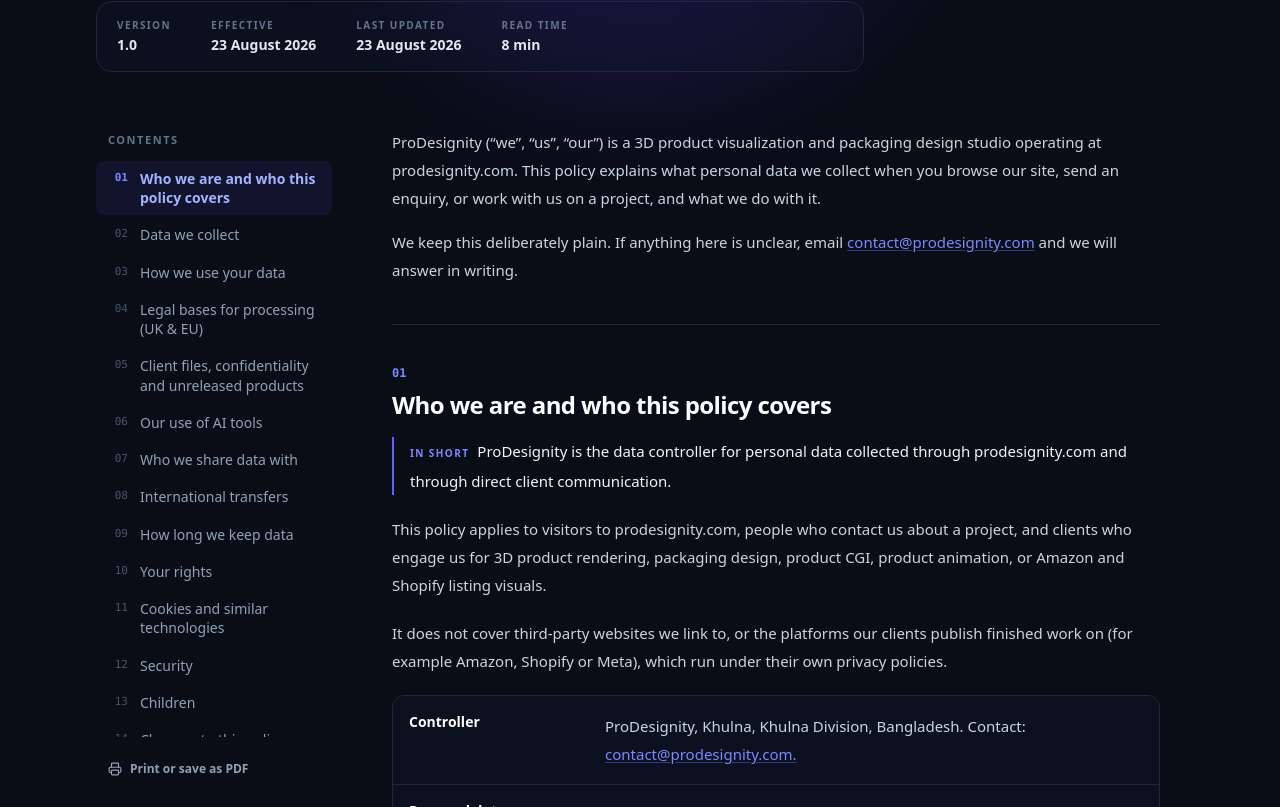
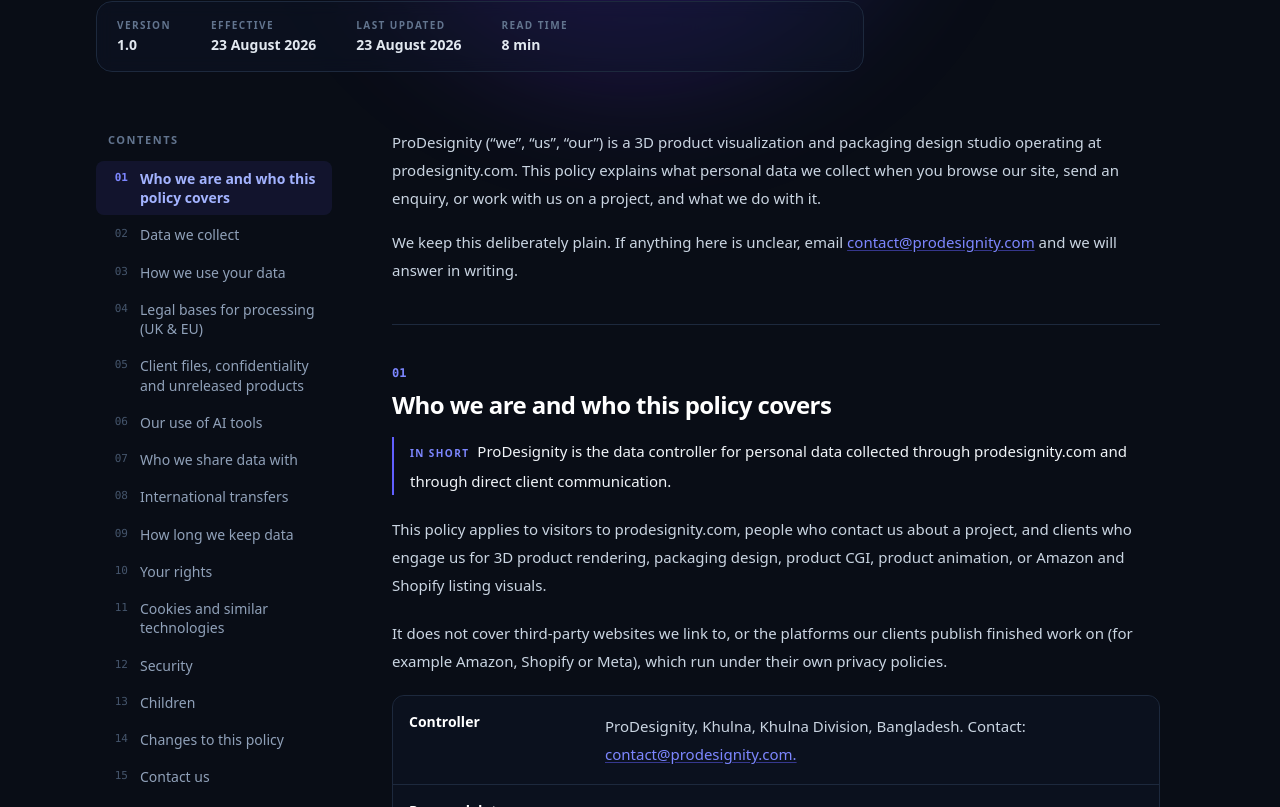
Before and after one commit to shagors/prodesignity, a Next.js app: page /privacy-policy in a window 1280 px wide. Shown: the part 393-1200 px from the top of the page. Built offline with nearby package versions, Linux system fonts and the light colour scheme; no server answers.

Commit message:
slug change terms

```diff
--- a/app/_components/Footer.tsx
+++ b/app/_components/Footer.tsx
@@ -16,7 +16,7 @@
     { name: "Services Portfolio", href: "/services" },
     { name: "Contact & Inquiries", href: "/contact" },
     { name: "Privacy Policy", href: "/privacy-policy" },
-    { name: "Terms of Service", href: "/terms-of-service" },
+    { name: "Terms of Service", href: "/terms" },
 ];
 
 export default function Footer() {
@@ -142,7 +142,7 @@
                     </p>
                     <div className="flex gap-6">
                         <Link
-                            href="/terms-of-service"
+                            href="/terms"
                             className="hover:text-slate-600 dark:hover:text-slate-300 transition"
                         >
                             Terms of Service
--- a/app/privacy-policy/page.tsx
+++ b/app/privacy-policy/page.tsx
@@ -1,6 +1,6 @@
 import type { Metadata } from "next";
 import JsonLd from "@/app/_components/JsonLd";
-import LegalDocumentView from "@/app/_components/legal/LegalDocumentView";
+import LegalDocumentView from "@/app/terms/_components/LegalDocumentView";
 import { privacyPolicy } from "@/data/legal";
 import { resolveTokens } from "@/lib/legal";
 import { buildMetadata, legalPageSchema } from "@/lib/seo";
--- a/app/_components/legal/LegalDocumentView.tsx
+++ b/app/terms/_components/LegalDocumentView.tsx
@@ -1,16 +1,26 @@
 import { Fragment, type ReactNode } from "react";
 import Link from "next/link";
-import { ArrowUpRight, Info, Mail, ShieldCheck, TriangleAlert } from "lucide-react";
+import {
+    ArrowUpRight,
+    Info,
+    Mail,
+    ShieldCheck,
+    TriangleAlert,
+} from "lucide-react";
 import { siteConfig } from "@/config/site";
 import type { LegalBlock, LegalDocument } from "@/data/legal/types";
-import { estimateReadingTime, formatLegalDate, resolveTokens } from "@/lib/legal";
+import {
+    estimateReadingTime,
+    formatLegalDate,
+    resolveTokens,
+} from "@/lib/legal";
 import { cn } from "@/lib/utils";
 import LegalToc from "./LegalToc";
 
 /**
  * app/_components/legal/LegalDocumentView.tsx
  * ---------------------------------------------------------------------------
- * Renders any LegalDocument. Both /privacy-policy and /terms-of-service use
+ * Renders any LegalDocument. Both /privacy-policy and /terms use
  * this, so adding a Cookie Policy or DPA later is a data file plus a 12-line
  * page — no new layout work, and no chance of the two pages drifting apart.
  *
@@ -79,7 +89,7 @@
                 <ListTag
                     className={cn(
                         "space-y-2.5 text-[15px] leading-7 text-slate-600 dark:text-slate-300",
-                        block.ordered ? "list-decimal pl-5" : "pl-0"
+                        block.ordered ? "list-decimal pl-5" : "pl-0",
                     )}
                 >
                     {block.items.map((item, i) => (
@@ -88,7 +98,7 @@
                             className={cn(
                                 block.ordered
                                     ? "pl-1 marker:font-semibold marker:text-indigo-500 dark:marker:text-indigo-400"
-                                    : "relative pl-6"
+                                    : "relative pl-6",
                             )}
                         >
                             {!block.ordered && (
@@ -139,7 +149,7 @@
                                         <th
                                             key={i}
                                             scope="col"
-                                            className="whitespace-nowrap px-4 py-3 text-[11px] font-bold uppercase tracking-[0.1em] text-slate-500 dark:text-slate-400"
+                                            className="whitespace-nowrap px-4 py-3 text-[11px] font-bold uppercase tracking-widest text-slate-500 dark:text-slate-400"
                                         >
                                             {resolveTokens(cell)}
                                         </th>
@@ -159,7 +169,7 @@
                                                     "px-4 py-3 leading-6",
                                                     j === 0
                                                         ? "font-medium text-slate-900 dark:text-slate-100"
-                                                        : "text-slate-600 dark:text-slate-300"
+                                                        : "text-slate-600 dark:text-slate-300",
                                                 )}
                                             >
                                                 <InlineText>{cell}</InlineText>
@@ -183,7 +193,7 @@
                         "flex gap-3 rounded-xl border p-4",
                         isWarning
                             ? "border-orange-200 bg-orange-50/70 dark:border-orange-500/25 dark:bg-orange-500/5"
-                            : "border-indigo-200 bg-indigo-50/70 dark:border-indigo-500/25 dark:bg-indigo-500/5"
+                            : "border-indigo-200 bg-indigo-50/70 dark:border-indigo-500/25 dark:bg-indigo-500/5",
                     )}
                 >
                     <Icon
@@ -191,7 +201,7 @@
                             "mt-0.5 h-4.5 w-4.5 shrink-0",
                             isWarning
                                 ? "text-orange-500 dark:text-orange-400"
-                                : "text-indigo-500 dark:text-indigo-400"
+                                : "text-indigo-500 dark:text-indigo-400",
                         )}
                     />
                     <div className="space-y-1">
@@ -232,11 +242,13 @@
     const minutes = estimateReadingTime(doc);
 
     return (
-        <main className="relative overflow-hidden bg-white font-sans transition-colors duration-300 dark:bg-[#090D16]">
+        <main className="relative  bg-white font-sans transition-colors duration-300 dark:bg-[#090D16]">
             {/* Ambient brand glow, matching the rest of the site */}
             <div
                 aria-hidden
-                className="pointer-events-none absolute -top-40 left-1/2 h-75 w-75 -translate-x-1/2 rounded-full bg-linear-to-tr from-violet-600/15 via-indigo-600/15 to-blue-500/15 blur-3xl sm:h-137.5 sm:w-137.5 dark:from-violet-600/25 dark:via-indigo-600/20 dark:to-blue-500/20"
+                className="pointer-events-none absolute -top-40 left-1/2 h-75 w-75 -translate-x-1/2 rounded-full bg-linear-to-tr from-violet-600/15 via-indigo-600/15 to-blue-500/15 blur-3xl sm:h-137.5 sm:w-137.5 dark:from-violet-600/25 dark:via-indigo-600/20 dark:to-blue-500/20
+
+                "
             />
 
             <div className="relative z-10 mx-auto max-w-6xl px-4 pb-24 pt-16 sm:px-6 lg:px-8 lg:pt-24">
@@ -281,8 +293,8 @@
                 </header>
 
                 {/* ---------------------------------------------- Body */}
-                <div className="mt-14 grid gap-10 lg:grid-cols-[15rem_1fr] lg:gap-14">
-                    <aside className="lg:pt-1">
+                <div className="mt-14 grid gap-10 lg:grid-cols-[15rem_1fr] lg:gap-14 relative">
+                    <aside className="lg:pt-1 lg:sticky lg:top-28 lg:self-start">
                         <LegalToc items={toc} />
                     </aside>
 
--- a/app/_components/legal/LegalToc.tsx
+++ b/app/terms/_components/LegalToc.tsx
@@ -30,13 +30,13 @@
                     .filter((entry) => entry.isIntersecting)
                     .sort(
                         (a, b) =>
-                            a.boundingClientRect.top - b.boundingClientRect.top
+                            a.boundingClientRect.top - b.boundingClientRect.top,
                     );
 
                 if (visible[0]) setActiveId(visible[0].target.id);
             },
             // Focus the band just below the sticky header.
-            { rootMargin: "-96px 0px -70% 0px", threshold: 0 }
+            { rootMargin: "-96px 0px -70% 0px", threshold: 0 },
         );
 
         const nodes = items
@@ -63,7 +63,7 @@
                                     "focus-visible:outline-none focus-visible:ring-2 focus-visible:ring-indigo-500",
                                     isActive
                                         ? "bg-indigo-50 font-semibold text-indigo-700 dark:bg-indigo-500/10 dark:text-indigo-300"
-                                        : "text-slate-600 hover:bg-slate-100 hover:text-slate-900 dark:text-slate-400 dark:hover:bg-slate-800/60 dark:hover:text-slate-100"
+                                        : "text-slate-600 hover:bg-slate-100 hover:text-slate-900 dark:text-slate-400 dark:hover:bg-slate-800/60 dark:hover:text-slate-100",
                                 )}
                             >
                                 <span
@@ -71,12 +71,14 @@
                                         "w-5 shrink-0 pt-px text-right font-mono text-[11px] tabular-nums",
                                         isActive
                                             ? "text-indigo-500 dark:text-indigo-400"
-                                            : "text-slate-400 dark:text-slate-600"
+                                            : "text-slate-400 dark:text-slate-600",
                                     )}
                                 >
                                     {String(index + 1).padStart(2, "0")}
                                 </span>
-                                <span className="leading-snug">{item.title}</span>
+                                <span className="leading-snug">
+                                    {item.title}
+                                </span>
                             </a>
                         </li>
                     );
@@ -88,7 +90,7 @@
     return (
         <>
             {/* Mobile: collapsed by default */}
-            <details className="lg:hidden group rounded-2xl border border-slate-200 bg-white/80 backdrop-blur dark:border-slate-800 dark:bg-slate-900/50">
+            <details className=" lg:hidden group rounded-2xl border border-slate-200 bg-white/80 backdrop-blur dark:border-slate-800 dark:bg-slate-900/50">
                 <summary className="flex cursor-pointer list-none items-center gap-2 px-4 py-3 text-sm font-semibold text-slate-900 [&::-webkit-details-marker]:hidden focus-visible:outline-none focus-visible:ring-2 focus-visible:ring-indigo-500 dark:text-white">
                     <ListTree className="h-4 w-4 text-indigo-500 dark:text-indigo-400" />
                     Jump to a section
@@ -102,13 +104,13 @@
             </details>
 
             {/* Desktop: sticky rail */}
-            <div className="hidden lg:block">
-                <div className="sticky top-28">
+            <aside className="hidden lg:block">
+                <div className="sticky top-24 self-start">
                     <p className="mb-3 px-3 text-[11px] font-bold uppercase tracking-[0.14em] text-slate-400 dark:text-slate-500">
                         Contents
                     </p>
 
-                    <div className="max-h-[calc(100vh-14rem)] overflow-y-auto pr-1">
+                    <div className="max-h-[calc(100vh-10rem)] overflow-y-auto pr-1">
                         {list}
                     </div>
 
@@ -121,7 +123,7 @@
                         Print or save as PDF
                     </button>
                 </div>
-            </div>
+            </aside>
         </>
     );
 }
--- a/app/terms-of-service/page.tsx
+++ b/app/terms/page.tsx
@@ -1,9 +1,10 @@
 import type { Metadata } from "next";
-import JsonLd from "@/app/_components/JsonLd";
-import LegalDocumentView from "@/app/_components/legal/LegalDocumentView";
+
 import { termsOfService } from "@/data/legal";
 import { resolveTokens } from "@/lib/legal";
 import { buildMetadata, legalPageSchema } from "@/lib/seo";
+import LegalDocumentView from "./_components/LegalDocumentView";
+import JsonLd from "../_components/JsonLd";
 
 export const metadata: Metadata = buildMetadata({
     title: termsOfService.title,
--- a/data/legal/terms-of-service.ts
+++ b/data/legal/terms-of-service.ts
@@ -11,7 +11,7 @@
  * clauses in particular should be reviewed by a lawyer in your jurisdiction.
  */
 export const termsOfService: LegalDocument = {
-    slug: "terms-of-service",
+    slug: "terms",
     title: "Terms of Service",
     eyebrow: "Legal",
     description:
```
Also changed, not shown: lib/seo.ts (+9 -6 lines), 2 other files (tests, documents, lock files or other folders).
